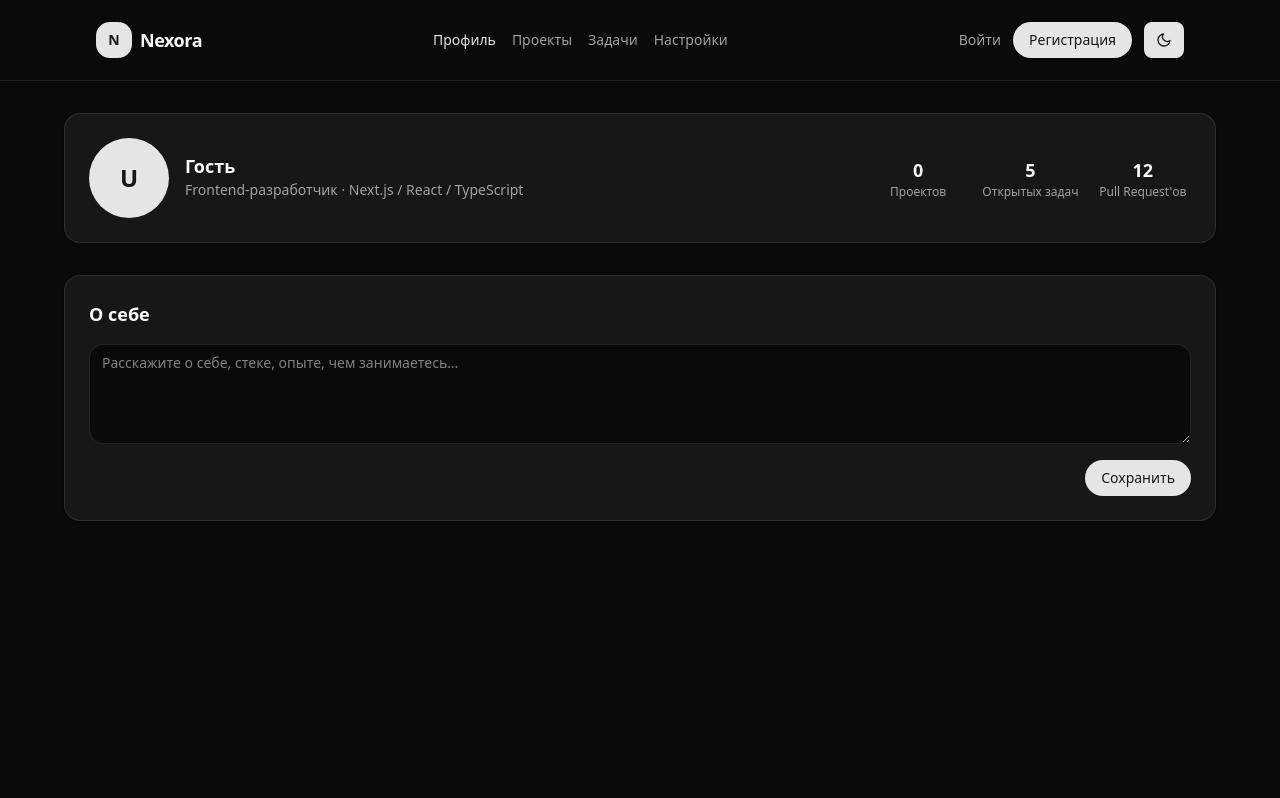
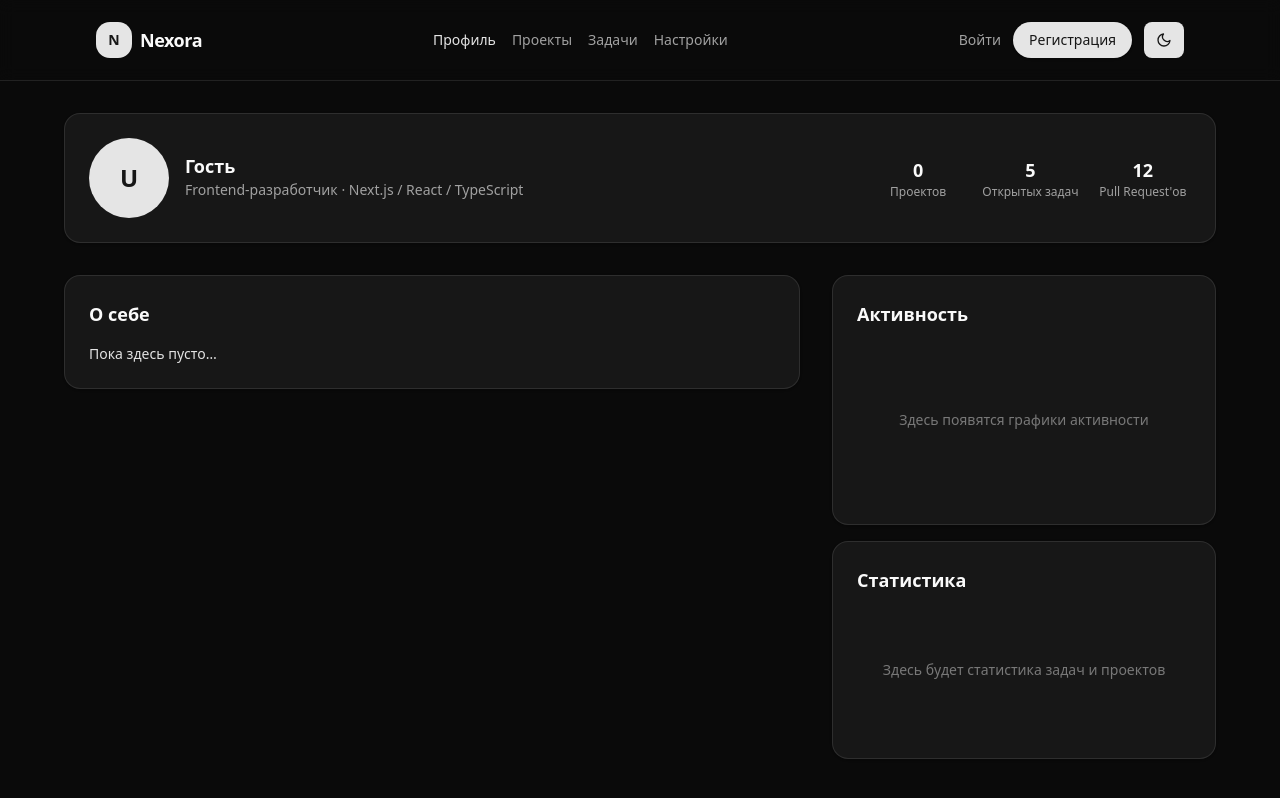
Before and after one commit to NikApng/nexora-front, a Next.js app: page /profile in a window 1280 px wide. Both pictures are taken after a click on the button 1163 px from the left and 40 px from the top of the page. Shown: the top 798 px of the page. Built offline with nearby package versions, Linux system fonts and the light colour scheme; no server answers.

Commit message:
Био готово чуть переделал верстку страницы Профиля дальше сохранение фото

```diff
--- a/app/(dashboard)/profile/page.tsx
+++ b/app/(dashboard)/profile/page.tsx
@@ -1,94 +1,46 @@
 "use client";
 
-import React, {useEffect, useState} from "react";
+import React, { useState } from "react";
 import PhotoUploadModal from "@/components/profile/PhotoUploadModal";
-import {useSession} from "next-auth/react";
-import {useProfile, useUpdateBio} from "@/lib/hooks/use-profile";
-import {Button} from "@/components/ui/button";
-import {BrandLoader} from "@/components/ui/Loader";
+import { useSession } from "next-auth/react";
+import { useProfile } from "@/lib/hooks/use-profile";
+
 import HeaderProfileSide from "@/components/profile/HeaderProfileSide";
+import BioSectionProfile from "@/components/profile/BioSectionProfile";
+import RightStatsSection from "@/components/profile/RightStatsSection";
 
 function Page() {
     const [isModalOpen, setIsModalOpen] = useState(false);
     const [profilePhoto, setProfilePhoto] = useState<string | null>(null);
-    const {data: session, status} = useSession();
 
-    const {data: profile, isLoading: isProfileLoading} = useProfile();
-    const {
-        mutate: updateBio,
-        isPending: isBioUpdating,
-        error: bioError,
-    } = useUpdateBio();
-
-    const [bioDraft, setBioDraft] = useState("");
-
-    useEffect(() => {
-        if (profile?.bio != null) {
-            setBioDraft(profile.bio);
-        }
-    }, [profile]);
-
-
-
-    const handlePhotoSelect = (file: File | null) => {
-        if (file) {
-            const reader = new FileReader();
-            reader.onloadend = () => {
-                setProfilePhoto(reader.result as string);
-            };
-            reader.readAsDataURL(file);
-        } else {
-            setProfilePhoto(null);
-        }
-    };
-
-    function handleSaveBio() {
-        updateBio(bioDraft);
-    }
+    const { data: profile } = useProfile();
 
     return (
         <main className="min-h-screen bg-background py-8 text-foreground">
-            <div className="mx-auto flex max-w-6xl flex-col gap-8 px-4 lg:px-0">
+            <div className="mx-auto max-w-6xl flex flex-col gap-8 px-4 lg:px-0">
+
                 <PhotoUploadModal
                     open={isModalOpen}
                     onOpenChange={setIsModalOpen}
-                    onPhotoSelect={handlePhotoSelect}
                     currentPhoto={profilePhoto}
                 />
 
-                <HeaderProfileSide/>
+                {/* ——— Верхний блок с аватаром ——— */}
+                <HeaderProfileSide isOpen={() => setIsModalOpen(true)} />
 
-                <section className="rounded-2xl bg-card p-6 shadow-sm border border-border flex flex-col gap-4">
-                    <h2 className="text-lg font-semibold">О себе</h2>
+                {/* ——— Основной макет 2 колонки ——— */}
+                <div className="flex flex-col lg:flex-row gap-8">
 
-                    {isProfileLoading ? (
-                        <BrandLoader/>
-                    ) : (
-                        <>
-              <textarea
-                  className="w-full min-h-[100px] rounded-xl border border-border bg-background px-3 py-2 text-sm outline-none focus:ring-2 focus:ring-primary"
-                  value={bioDraft}
-                  onChange={(e) => setBioDraft(e.target.value)}
-                  placeholder="Расскажите о себе, стеке, опыте, чем занимаетесь…"
-              />
-                            {bioError && (
-                                <p className="text-xs text-red-500">
-                                    {(bioError as Error).message}
-                                </p>
-                            )}
-                            <div className="flex justify-end">
-                                <Button
-                                    type="button"
-                                    onClick={handleSaveBio}
-                                    disabled={isBioUpdating}
-                                    className="rounded-full bg-primary px-4 py-2 text-sm font-medium text-primary-foreground disabled:opacity-70"
-                                >
-                                    {isBioUpdating ? "Сохранение..." : "Сохранить"}
-                                </Button>
-                            </div>
-                        </>
-                    )}
-                </section>
+                    {/* Левая колонка — профиль */}
+                    <div className="flex-1 flex flex-col gap-6">
+                        <BioSectionProfile />
+                        {/* сюда потом добавишь проекты, достижения и т.д. */}
+                    </div>
+
+                    {/* Правая колонка — статистика / графики */}
+                    <RightStatsSection />
+
+                </div>
 
             </div>
         </main>
--- /dev/null
+++ b/components/profile/BioSectionProfile.tsx
@@ -0,0 +1,104 @@
+"use client";
+
+import React, { useEffect, useState } from "react";
+import { Edit } from "lucide-react";
+import { BrandLoader } from "@/components/ui/Loader";
+import { Button } from "@/components/ui/button";
+import { useProfile, useUpdateBio } from "@/lib/hooks/use-profile";
+
+function BioSectionProfile() {
+    const { data: profile, isLoading } = useProfile();
+    const [bioDraft, setBioDraft] = useState("");
+    const [isEditing, setIsEditing] = useState(false);
+    const [isHover, setIsHover] = useState(false);
+
+    const {
+        mutate: updateBio,
+        isPending: isUpdating,
+        error,
+    } = useUpdateBio();
+
+    useEffect(() => {
+        if (profile?.bio != null) {
+            setBioDraft(profile.bio);
+        }
+    }, [profile]);
+
+    const handleSave = () => {
+        updateBio(bioDraft, {
+            onSuccess: () => setIsEditing(false),
+        });
+    };
+
+    return (
+        <section
+            className="rounded-2xl bg-card p-6 shadow-sm border border-border flex flex-col gap-4 relative group"
+            onMouseEnter={() => setIsHover(true)}
+            onMouseLeave={() => setIsHover(false)}
+        >
+            <h2 className="text-lg font-semibold">О себе</h2>
+
+            {isLoading ? (
+                <BrandLoader />
+            ) : (
+                <>
+                    {!isEditing && (
+                        <div className="relative ">
+                            <p className="text-sm text-foreground/90 whitespace-pre-line">
+                                {bioDraft || "Пока здесь пусто…"}
+                            </p>
+
+                            {isHover && (
+                                <Button
+                                    onClick={() => setIsEditing(true)}
+                                    className="absolute -top-2 right-0 text-xs hover:scale-101 duration-300"
+                                >
+                                    <Edit/>
+                                </Button>
+                            )}
+                        </div>
+                    )}
+
+                    {isEditing && (
+                        <div className="flex flex-col gap-3">
+              <textarea
+                  className="w-full min-h-[120px] rounded-xl border border-border bg-background px-3 py-2 text-sm outline-none focus:ring-2 focus:ring-primary"
+                  value={bioDraft}
+                  onChange={(e) => setBioDraft(e.target.value)}
+              />
+
+                            {error && (
+                                <p className="text-xs text-red-500">
+                                    {(error as Error).message}
+                                </p>
+                            )}
+
+                            <div className="flex justify-end gap-3">
+                                <Button
+                                    type="button"
+                                    variant="secondary"
+                                    onClick={() => {
+                                        setBioDraft(profile?.bio || "");
+                                        setIsEditing(false);
+                                    }}
+                                >
+                                    Отмена
+                                </Button>
+
+                                <Button
+                                    type="button"
+                                    onClick={handleSave}
+                                    disabled={isUpdating}
+                                >
+                                    {isUpdating ? "Сохранение..." : "Сохранить"}
+                                </Button>
+                            </div>
+                        </div>
+                    )}
+                </>
+            )}
+        </section>
+    );
+}
+
+export default BioSectionProfile;
--- /dev/null
+++ b/components/profile/RightStatsSection.tsx
@@ -0,0 +1,33 @@
+"use client";
+
+import React from "react";
+
+function RightStatsSection() {
+    return (
+        <aside className="w-full lg:w-1/3 flex flex-col gap-4">
+            <div className="rounded-2xl bg-card p-6 border border-border shadow-sm">
+                <h2 className="text-lg font-semibold mb-3">Активность</h2>
+
+                <div className="flex items-center justify-center h-40 text-muted-foreground">
+                    <p className="text-sm opacity-70">
+                        Здесь появятся графики активности
+                    </p>
+                </div>
+            </div>
+
+            <div className="rounded-2xl bg-card p-6 border border-border shadow-sm">
+                <h2 className="text-lg font-semibold mb-3">Статистика</h2>
+
+                <div className="flex items-center justify-center h-32 text-muted-foreground">
+                    <p className="text-sm opacity-70">
+                        Здесь будет статистика задач и проектов
+                    </p>
+                </div>
+
+            </div>
+
+        </aside>
+    );
+}
+
+export default RightStatsSection;
--- a/components/ui/button.tsx
+++ b/components/ui/button.tsx
@@ -1,25 +1,33 @@
-import * as React from "react"
-import { Slot } from "@radix-ui/react-slot"
-import { cva, type VariantProps } from "class-variance-authority"
+import * as React from "react";
+import { Slot } from "@radix-ui/react-slot";
+import { cva, type VariantProps } from "class-variance-authority";
 
-import { cn } from "@/lib/utils"
+import { cn } from "@/lib/utils";
 
 const buttonVariants = cva(
-  "inline-flex items-center justify-center gap-2 whitespace-nowrap rounded-md text-sm font-medium transition-all disabled:pointer-events-none disabled:opacity-50 [&_svg]:pointer-events-none [&_svg:not([class*='size-'])]:size-4 shrink-0 [&_svg]:shrink-0 outline-none focus-visible:border-ring focus-visible:ring-ring/50 focus-visible:ring-[3px] aria-invalid:ring-destructive/20 dark:aria-invalid:ring-destructive/40 aria-invalid:border-destructive",
+    "inline-flex items-center justify-center gap-2 whitespace-nowrap rounded-md text-sm font-medium transition-all cursor-pointer disabled:cursor-not-allowed disabled:pointer-events-none disabled:opacity-50 [&_svg]:pointer-events-none [&_svg:not([class*='size-'])]:size-4 shrink-0 [&_svg]:shrink-0 outline-none focus-visible:ring-2 focus-visible:ring-ring focus-visible:ring-offset-2 dark:focus-visible:ring-offset-background",
     {
         variants: {
             variant: {
-        default: "bg-primary text-primary-foreground hover:bg-primary/90",
+                default:
+                    "bg-primary text-primary-foreground hover:bg-primary/90",
+
                 destructive:
-          "bg-destructive text-white hover:bg-destructive/90 focus-visible:ring-destructive/20 dark:focus-visible:ring-destructive/40 dark:bg-destructive/60",
+                    "bg-destructive text-white hover:bg-destructive/90 dark:bg-destructive/70",
+
                 outline:
-          "border bg-background shadow-xs hover:bg-accent hover:text-accent-foreground dark:bg-input/30 dark:border-input dark:hover:bg-input/50",
+                    "border border-border bg-background/60 backdrop-blur-sm hover:bg-accent/40 dark:bg-background/30 dark:border-border dark:hover:bg-accent/20",
+
                 secondary:
-          "bg-secondary text-secondary-foreground hover:bg-secondary/80",
+                    "bg-secondary text-secondary-foreground hover:bg-secondary/80 dark:bg-secondary/40 dark:hover:bg-secondary/60",
+
                 ghost:
-          "hover:bg-accent hover:text-accent-foreground dark:hover:bg-accent/50",
-        link: "text-primary underline-offset-4 hover:underline",
+                    "hover:bg-accent hover:text-accent-foreground dark:text-foreground dark:hover:bg-accent/30",
+
+                link:
+                    "text-primary underline-offset-4 hover:underline",
             },
+
             size: {
                 default: "h-9 px-4 py-2 has-[>svg]:px-3",
                 sm: "h-8 rounded-md gap-1.5 px-3 has-[>svg]:px-2.5",
@@ -29,12 +37,13 @@ const buttonVariants = cva(
                 "icon-lg": "size-10",
             },
         },
+
         defaultVariants: {
             variant: "default",
             size: "default",
         },
     }
-)
+);
 
 function Button({
                     className,
@@ -44,17 +53,16 @@ function Button({
                     ...props
                 }: React.ComponentProps<"button"> &
     VariantProps<typeof buttonVariants> & {
-    asChild?: boolean
+    asChild?: boolean;
 }) {
-  const Comp = asChild ? Slot : "button"
+    const Comp = asChild ? Slot : "button";
 
     return (
         <Comp
-      data-slot="button"
             className={cn(buttonVariants({ variant, size, className }))}
             {...props}
         />
-  )
+    );
 }
 
-export { Button, buttonVariants }
+export { Button, buttonVariants };
```
Also changed, not shown: components/profile/HeaderProfileSide.tsx (+5 -4 lines). Lines whose indentation alone changed are shown as unchanged.
